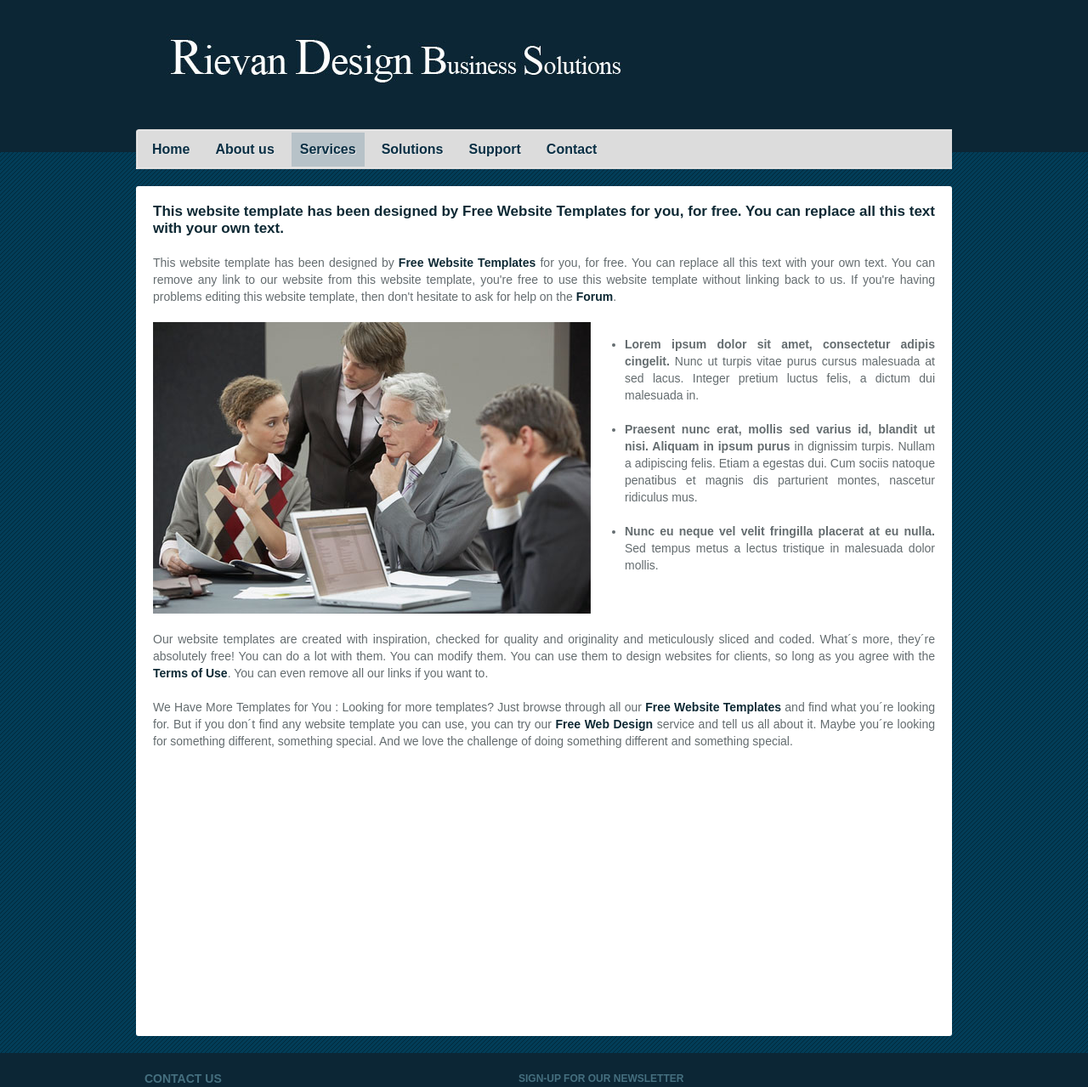
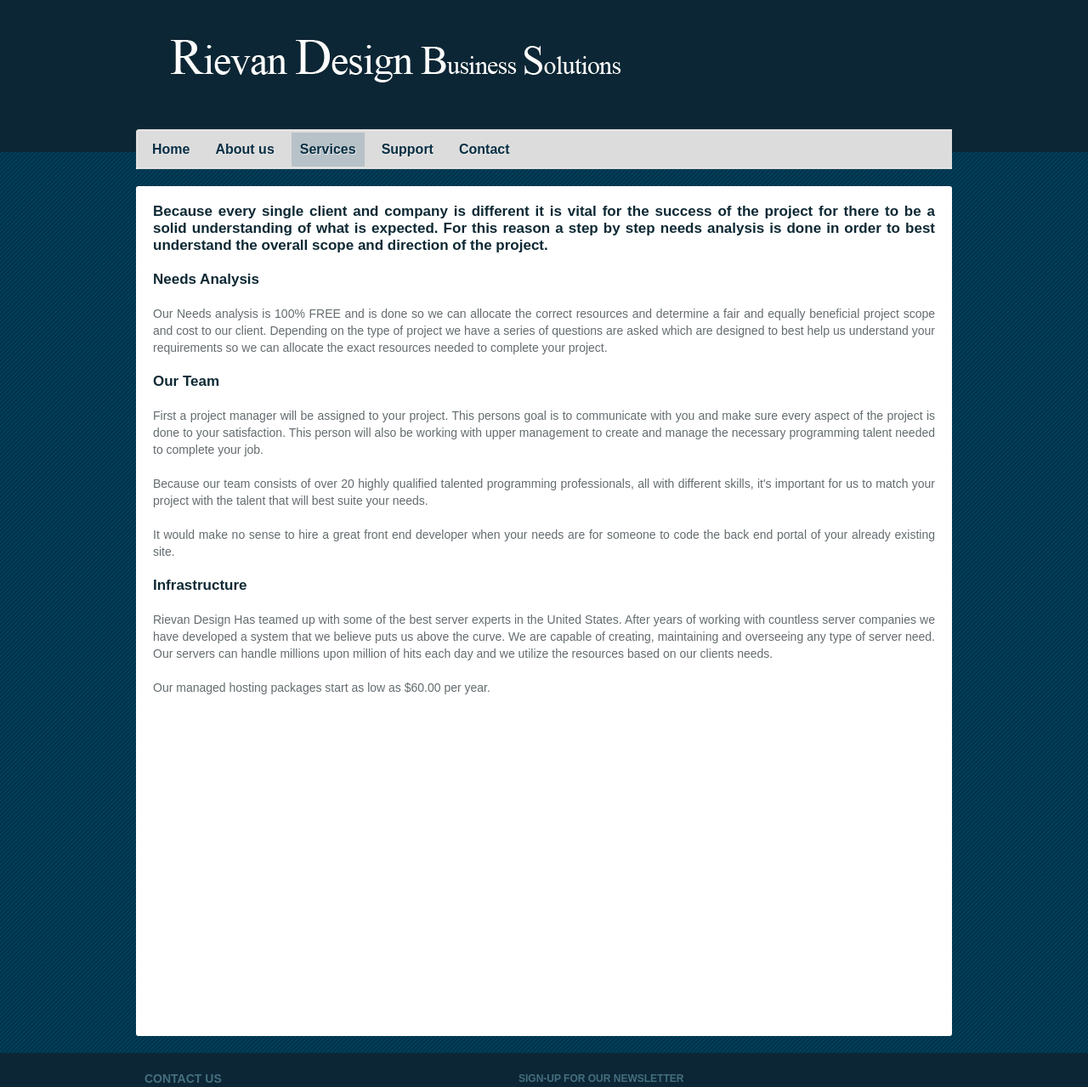
Before and after one commit to rievandesign/rievandesign, a PHP site: page /services.php in a window 1280 px wide. Shown: the top 1279 px of the page at 85% size. Run offline with PHP 8.4, Linux system fonts and the light colour scheme.

Commit message:
updated all pages

```diff
--- a/site/businesssolutions/css/style.css
+++ b/site/businesssolutions/css/style.css
@@ -228,8 +228,9 @@
 #main {
 	background-color: #03354e;
 	width: 630px;
-	margin: 60px 10px 0 300px;
+	margin: 60px 10px 0 150px;
 	padding: 20px 0 20px 20px;
+
 }
 #main span, #main p {
 	color: #aeb4b4;
@@ -257,18 +258,19 @@
 #main ul {
 	display: inline-block;
 	list-style: none;
-	height: 355px;
+	height: 255px;
 	margin: 0;
 	padding: 0;
 }
 #main ul li {
 	float: left;
 	width: 315px;
+    height: 190px;
 }
 #main ul li a {
 	color: #fdfffa;
 	display: block;
-	height: 114px;
+	height: 60px;
 	margin: 0 40px 0 0;
 	text-decoration: none;
 }
--- a/site/businesssolutions/index.php
+++ b/site/businesssolutions/index.php
@@ -67,7 +67,7 @@
 	</div> <!-- /#adbox -->
 	<div id="contents"style="padding-top: 200px;">
 		<div class="body">
-			<div id="sidebar">
+		<!--	<div id="sidebar">
 				<h3>Blog</h3>
 				<ul>
 					<li>
@@ -96,6 +96,7 @@
 					</li>
 				</ul>
 			</div>
+        -->
 			<div id="main" style="height: 700px;">
 				<span>Rievan Design prides it's self on keeping up with all technoligies that improve the web viability of small to large companies. </span>
 				<ul>
--- a/site/businesssolutions/menu.php
+++ b/site/businesssolutions/menu.php
@@ -3,8 +3,8 @@
 				<li <?php if ($page == 'index'){?> class="selected" <?php } else {}; ?> ><a href="index.php">Home</a></li>
 				<li <?php if ($page == 'about'){?> class="selected" <?php } else {}; ?> ><a href="about.php">About us</a></li>
 				<li <?php if ($page == 'services'){?> class="selected" <?php } else {}; ?> ><a href="services.php">Services</a></li>
-				<li <?php if ($page == 'solutions'){?> class="selected" <?php } else {}; ?> ><a href="solutions.php">Solutions</a></li>
 				<li <?php if ($page == 'support'){?> class="selected" <?php } else {}; ?> ><a href="support.php">Support</a></li>
 				<li <?php if ($page == 'contact'){?> class="selected" <?php } else {}; ?> ><a href="contact.php">Contact</a></li>
+                <!-- <li <?php if ($page == 'solutions'){?> class="selected" <?php } else {}; ?> ><a href="solutions.php">Solutions</a></li> -->
 			</ul>
 		</div>
--- a/site/businesssolutions/services.php
+++ b/site/businesssolutions/services.php
@@ -23,37 +23,35 @@
 	<div id="contents">
 		<div class="background">
 			<div id="services">
-				<span>This website template has been designed by <a href="http://www.freewebsitetemplates.com/">Free Website Templates</a> for you, for free. You can replace all this text with your own text.</span>
+
+
+
+                				<span>Because every single client and company is different it is vital for the success of the project for there to be a solid understanding of what is expected. For this reason a step by step needs analysis is done in order to best understand the overall scope and direction of the project. </span>
 				<p>
-					This website template has been designed by <a href="http://www.freewebsitetemplates.com/">Free Website Templates</a> for you, for free. You can replace all this text with your own text.
-					You can remove any link to our website from this website template, you're free to use this website template without linking back to us.
-					If you're having problems editing this website template, then don't hesitate to ask for help on the <a href="http://www.freewebsitetemplates.com/forum/">Forum</a>.
+                <span>Needs Analysis</span>
+					Our Needs analysis is 100% FREE and is done so we can allocate the correct resources and determine a fair and equally beneficial project scope and cost to our client. Depending on the type of project we have a series of questions are asked which are designed to best help us understand your requirements so we can allocate the exact resources needed to complete your project.
 				</p>
-				<img src="images/discussing.jpg" alt="ServiceImg" />
-				<ul>
-					<li>
-						<b>Lorem ipsum dolor sit amet, consectetur adipis cingelit.</b>
-						Nunc ut turpis vitae purus cursus malesuada at sed lacus. Integer pretium luctus felis, a dictum dui malesuada in.
-					</li>
-					<li>
-						<b>Praesent nunc erat, mollis sed varius id, blandit ut nisi. Aliquam in ipsum purus</b>
-						in dignissim turpis. Nullam a adipiscing felis. Etiam a egestas dui. Cum sociis natoque penatibus et magnis dis parturient montes, nascetur ridiculus mus.
-					</li>
-					<li>
-						<b>Nunc eu neque vel velit fringilla placerat at eu nulla.</b>
-						Sed tempus metus a lectus tristique in malesuada dolor mollis.
-					</li>
-				</ul>
+                <!-- <div class="imagefloat" style="float: right;"/><img src="images/discussing.jpg" alt="ServiceImg" /></div> -->
+				<span>Our Team</span>
 				<p>
-					Our website templates are created with inspiration, checked for quality and originality and meticulously sliced and coded. What&acute;s more, they&acute;re
-					absolutely free! You can do a lot with them. You can modify them. You can use them to design websites for clients, so long as you agree with
-					the <a href="http://www.freewebsitetemplates.com/about/termsofuse/">Terms of Use</a>. You can even remove all our links if you want to.
-				</p>
-				<p>
-					We Have More Templates for You : Looking for more templates? Just browse through all our <a href="http://www.freewebsitetemplates.com/">Free Website	Templates</a> and find what you&acute;re looking for. But if you don&acute;t find any
-					website template you can use, you can try our <a href="http://www.freewebsitetemplates.com/freewebdesign/">Free Web Design</a> service and tell us all about it. Maybe you&acute;re looking for something different,
-					something special. And we love the challenge of doing something	different and something special.
-				</p>
+                First a project manager will be assigned to your project. This persons goal is to communicate with you and make sure every aspect of the project is done to your satisfaction. This person will also be working with upper management to create and manage the necessary programming talent needed to complete your job.
+<p>
+Because our team consists of over 20 highly qualified talented programming professionals, all with different skills, it's important for us to match your project with the talent that will best suite your needs.
+</p>
+<p>
+It would make no sense to hire a great front end developer when your needs are for someone to code the back end portal of your already existing site.
+                </p>
+                <span>Infrastructure</span>
+                <p>
+                Rievan Design Has teamed up with some of the best server experts in the United States. After years of working with countless server companies we have developed a system that we believe puts us above the curve. We are capable of creating, maintaining and overseeing any type of server need.  Our servers  can handle millions upon million of hits each day and we utilize the resources based on our clients needs.
+<br /><br />
+Our managed hosting packages start as low as $60.00 per year.
+                </p>
+
+
+
+
+
 			</div>
 		</div>
 	</div> <!-- /#contents -->
```
